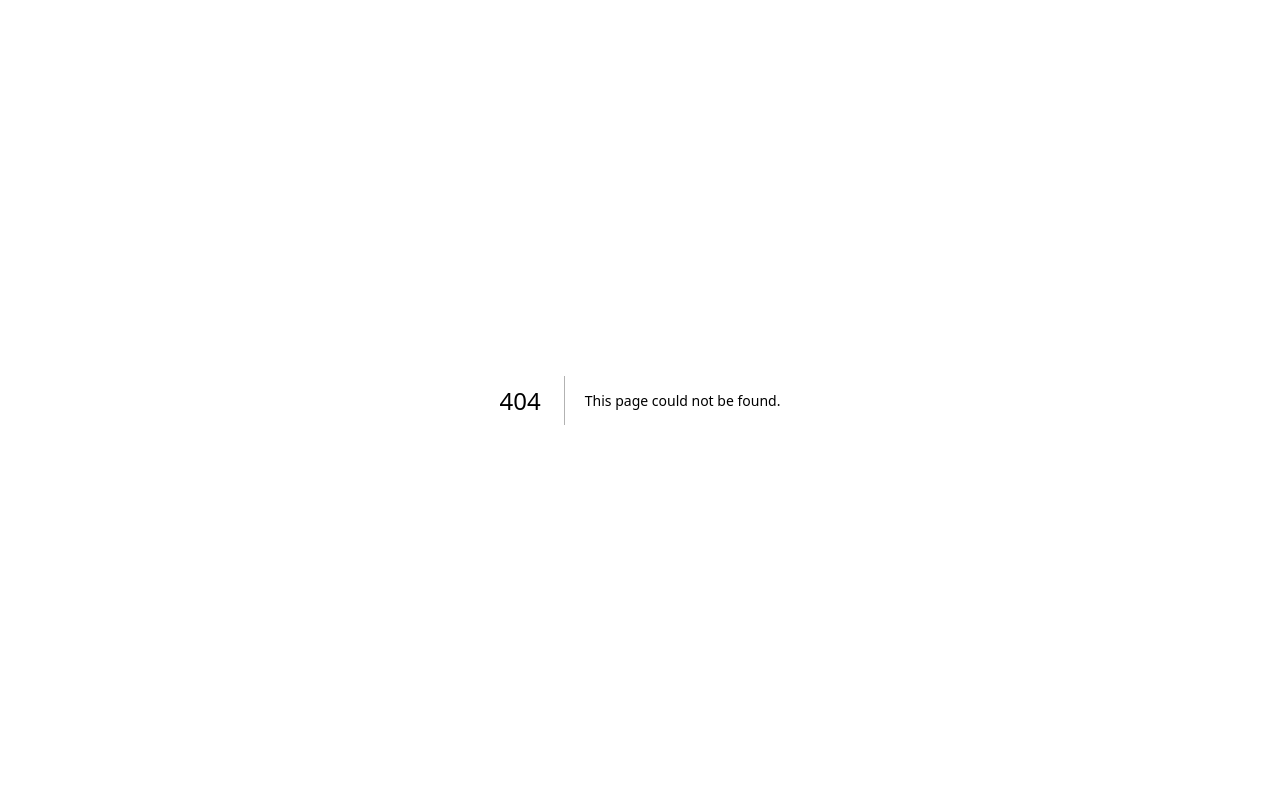
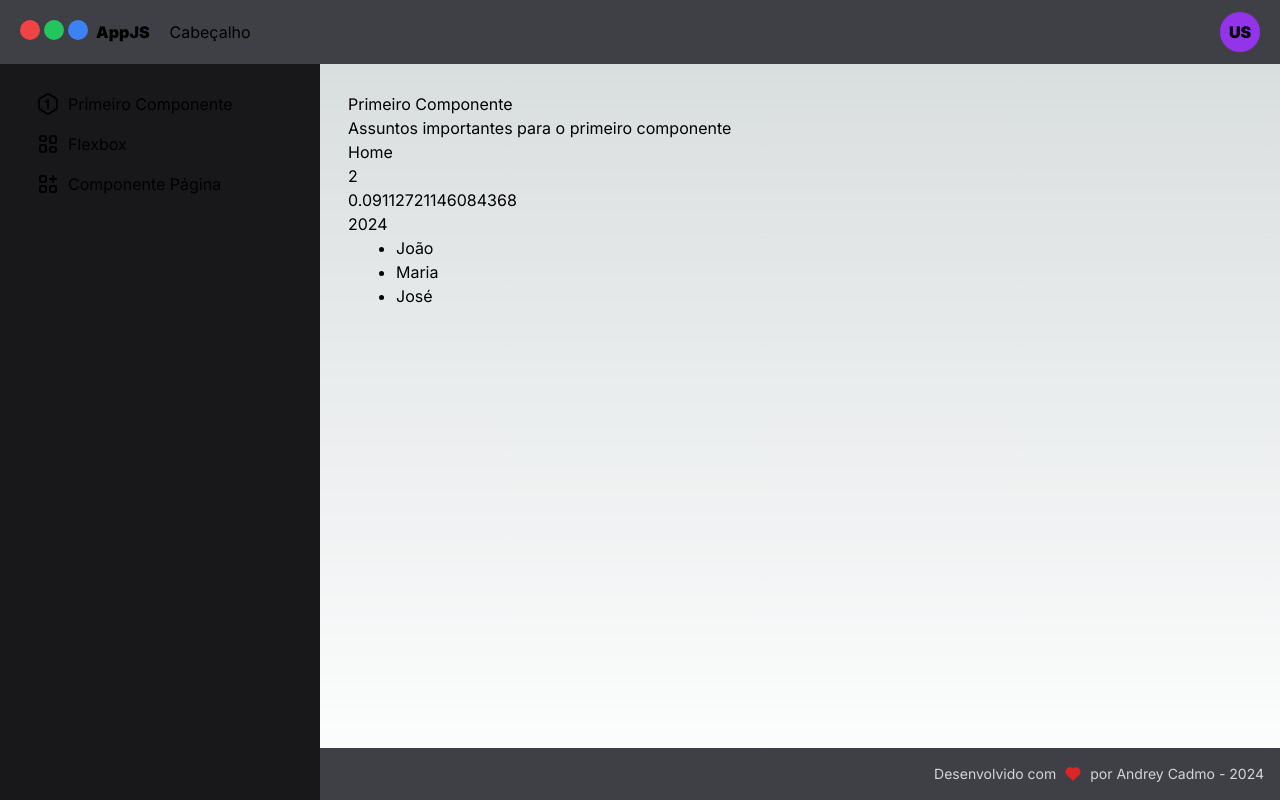
Before and after one commit to AndreyCadmo/next-masterclass, a Next.js app: page /primeiro in a window 1280 px wide. Before the commit this address had no page. Built offline with nearby package versions, Linux system fonts and the light colour scheme.

Commit message:
colocando na pagina interno

```diff
--- /dev/null
+++ b/src/app/(interno)/flexbox/page.tsx
@@ -0,0 +1,21 @@
+import Caixa from "@/components/Caixa";
+
+export default function Page() {
+    return (
+            <div className="flex-grow">
+                <h1>FlexBox</h1>
+                <div className="
+               bg-zinc-700
+               h-96
+               flex justify-evenly
+               items-start
+               gap-5
+
+               ">
+                    <Caixa texto="#1" />
+                    <Caixa texto="#2" className="flex-grow" />
+                    <Caixa texto="#3" />
+                </div>
+            </div>
+    )
+}
--- /dev/null
+++ b/src/app/(interno)/pagina/page.tsx
@@ -0,0 +1,4 @@
+export default function Page() {
+    return <div>Exemplo Básico de uma página!!!</div>
+
+}
--- /dev/null
+++ b/src/app/(interno)/primeiro/page.tsx
@@ -0,0 +1,38 @@
+import Link from "next/link"
+
+export default function Page() {
+    const raio = 4.5
+    const PI = 3.14159
+
+    const titulo = <div>
+        <h1>Primeiro Componente</h1>
+        <h2>Assuntos importantes para o primeiro componente</h2>
+    </div>
+
+    function anoAtual() {
+        return new Date().getFullYear()
+    }
+
+    function gerarUmaLista() {
+        return (
+            <ul className="pl-12 list-disc">
+                <li>João</li>
+                <li>Maria</li>
+                <li>José</li>
+            </ul>
+        )
+    }
+
+    return (
+        <div>
+            {titulo}
+            <Link href={"/"}>Home</Link>
+            <div className="flex flex-col">
+                <span>{1 + 1}</span>
+                <span>{Math.random()}</span>
+                <span>{anoAtual()}</span>
+                <span>{gerarUmaLista()}</span>
+            </div>
+        </div>
+    )
+}
```
